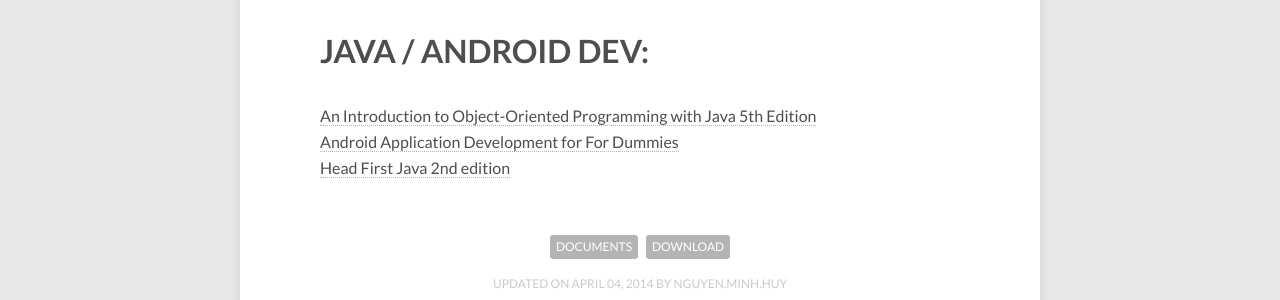
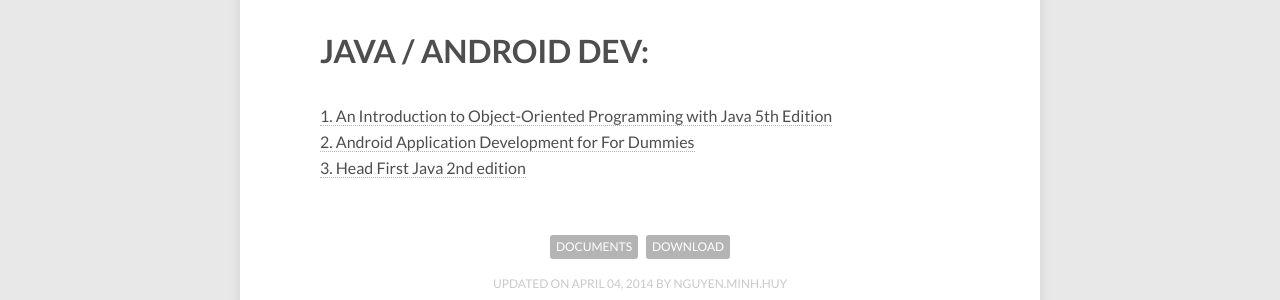
Before and after one commit to vareisen/vareisen.github.io, a Jekyll site: the page built from _posts/2014-04-04-Documents-download.md, in a window 1280 px wide. Shown: the part 243-543 px from the top of the page. Built offline with Jekyll 4.4.1, drawn with Linux system fonts in a browser that asks for light colours.

Commit message:
Update 2014-04-04-Documents-download.md

```diff
--- a/_posts/2014-04-04-Documents-download.md
+++ b/_posts/2014-04-04-Documents-download.md
@@ -7,6 +7,6 @@
 ---
 
 <h1>JAVA / ANDROID DEV: </h1>
-<a href="https://drive.google.com/file/d/0B0PQXRyV7ZBra0ZQb1RTOGp1YW8/view?usp=sharing">An Introduction to Object-Oriented Programming with Java 5th Edition</a><br>
-<a href="https://drive.google.com/file/d/0B0PQXRyV7ZBraDh5bl9IdlRVMGc/view?usp=sharing">Android Application Development for For Dummies</a><br>
-<a href="https://drive.google.com/file/d/0B0PQXRyV7ZBrQy1SNms0Y3NLcnM/view?usp=sharing">Head First Java 2nd edition</a><br>
+<a href="https://drive.google.com/file/d/0B0PQXRyV7ZBra0ZQb1RTOGp1YW8/view?usp=sharing">1. An Introduction to Object-Oriented Programming with Java 5th Edition</a><br>
+<a href="https://drive.google.com/file/d/0B0PQXRyV7ZBraDh5bl9IdlRVMGc/view?usp=sharing">2. Android Application Development for For Dummies</a><br>
+<a href="https://drive.google.com/file/d/0B0PQXRyV7ZBrQy1SNms0Y3NLcnM/view?usp=sharing">3. Head First Java 2nd edition</a><br>
```
